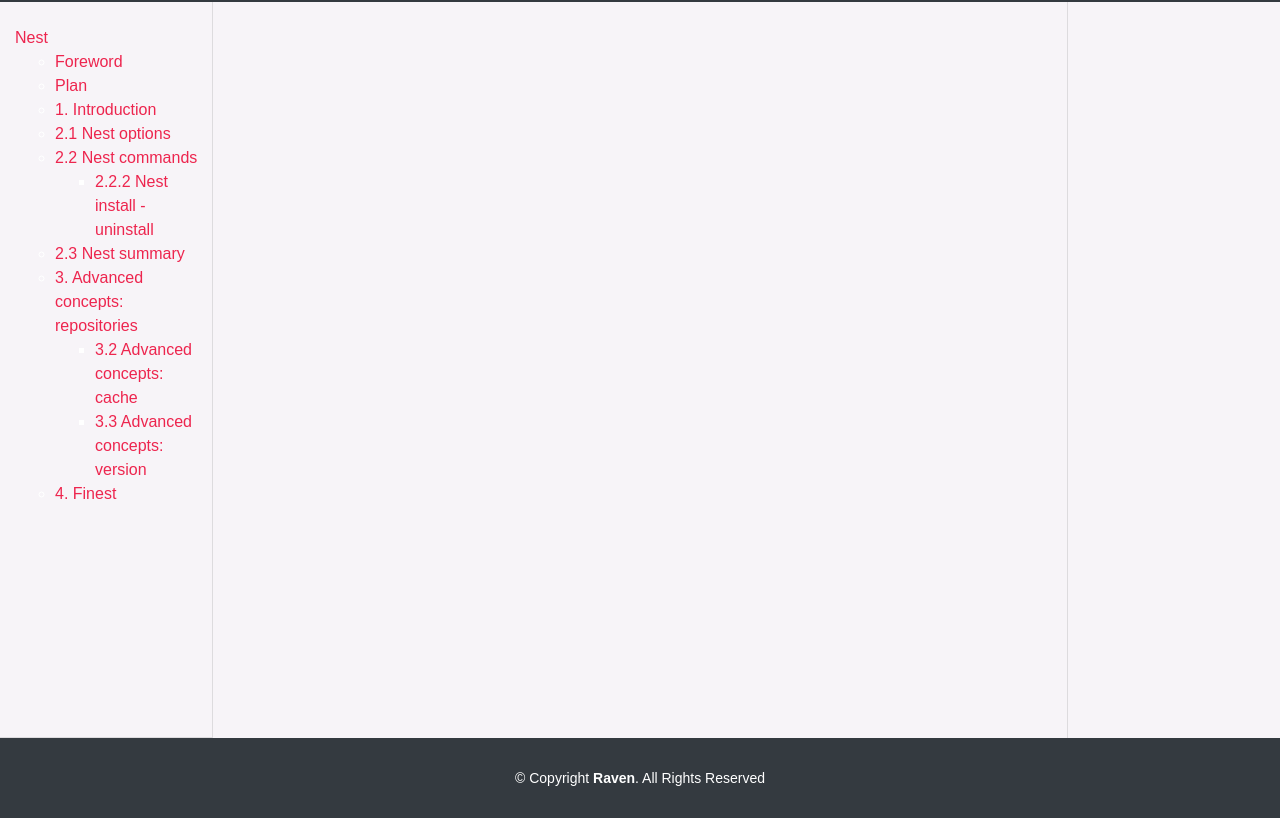
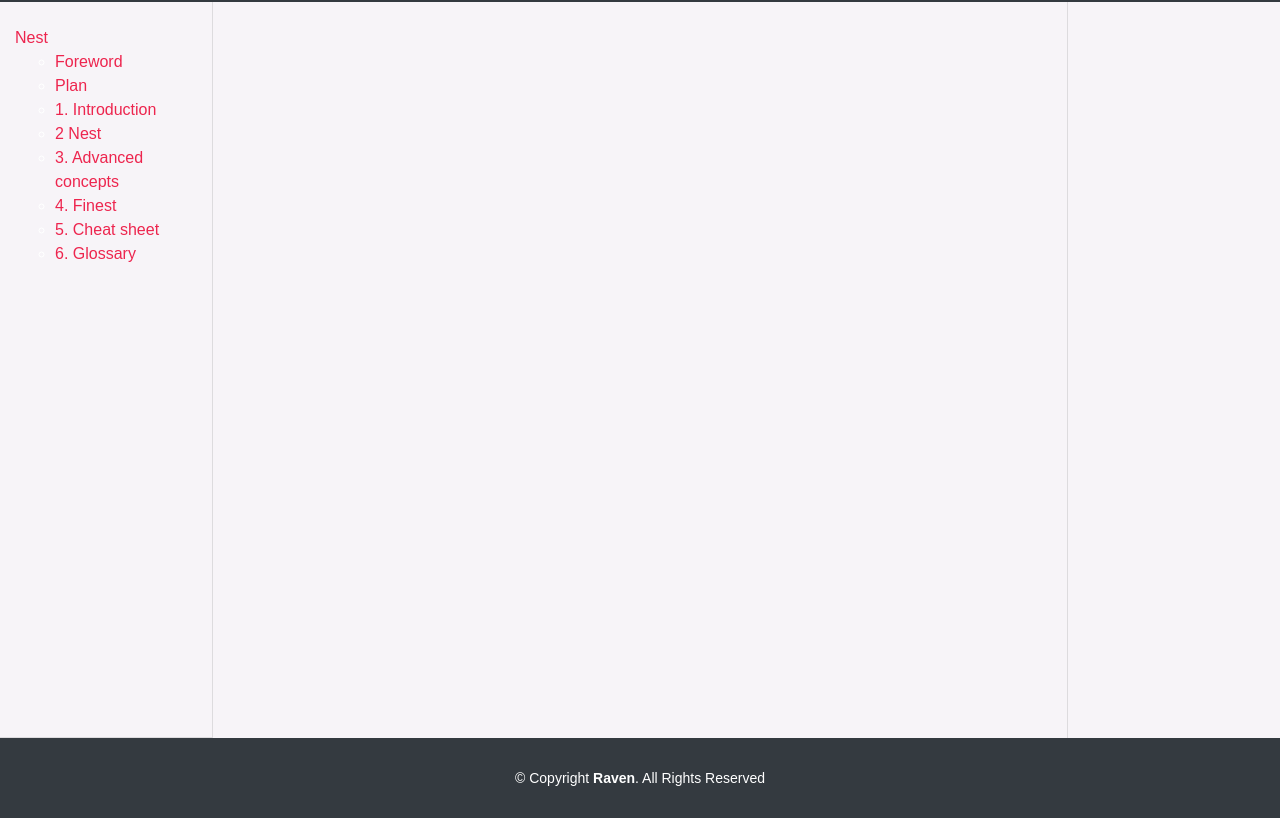
Before and after one commit to raven-os/guides-raven-os-org, a plain HTML site: page public/index.html in a window 1280 px wide. Shown: the part 73-891 px from the top of the page. Drawn offline with nearby package versions, Linux system fonts and the light colour scheme; no server answers.

Commit message:
Changed readmes to 1 file = 1 chapitre

```diff
--- a/public/index.html
+++ b/public/index.html
@@ -55,49 +55,29 @@
                       Introduction</a>
                   </li>
                   <li class="nav-item">
-                    <a href=javascript:getMarkdownContent("https://raw.githubusercontent.com/raven-os/getting-started/nest_wip/nest/03.nest_options.md")
-                      title="nest_options">2.1
-                      Nest options</a>
+                    <a href=javascript:getMarkdownContent("https://raw.githubusercontent.com/raven-os/getting-started/nest_wip/nest/03.nest.md")
+                      title="nest">2
+                      Nest</a>
                   </li>
                   <li class="nav-item">
-                    <a href=javascript:getMarkdownContent("https://raw.githubusercontent.com/raven-os/getting-started/nest_wip/nest/04.nest_pull.md")
-                      title="nest_pull">2.2
-                      Nest commands</a>
-                    <ul>
-                      <li class="nav-item">
-                        <a href=javascript:getMarkdownContent("https://raw.githubusercontent.com/raven-os/getting-started/nest_wip/nest/05.nest_install_uninstall.md")
-                          title="nest_install_uninstall">2.2.2
-                          Nest install - uninstall</a>
-                      </li>
-                    </ul>
+                    <a href=javascript:getMarkdownContent("https://raw.githubusercontent.com/raven-os/getting-started/nest_wip/nest/04.advanced_concepts.md")
+                      title="advanced_concepts">3.
+                      Advanced concepts</a>
                   </li>
                   <li class="nav-item">
-                    <a href=javascript:getMarkdownContent("https://raw.githubusercontent.com/raven-os/getting-started/nest_wip/nest/06.nest_summary.md")
-                      title="nest_summary">2.3
-                      Nest summary</a>
+                    <a href=javascript:getMarkdownContent("https://raw.githubusercontent.com/raven-os/getting-started/nest_wip/nest/05.finest.md")
+                      title="finest">4.
+                      Finest</a>
                   </li>
                   <li class="nav-item">
-                    <a href=javascript:getMarkdownContent("https://raw.githubusercontent.com/raven-os/getting-started/nest_wip/nest/07.advanced_concepts_repositories.md")
-                      title="advanced_concepts_repositories">3.
-                      Advanced concepts: repositories</a>
-                      <ul>
-
-                  <li class="nav-item">
-                      <a href=javascript:getMarkdownContent("https://raw.githubusercontent.com/raven-os/getting-started/nest_wip/nest/08.advanced_concepts_cache.md")
-                        title="advanced_concepts_cache">3.2
-                        Advanced concepts: cache</a>
-                    </li>
-                    <li class="nav-item">
-                      <a href=javascript:getMarkdownContent("https://raw.githubusercontent.com/raven-os/getting-started/nest_wip/nest/09.advanced_concepts_version_req.md")
-                        title="plan">3.3
-                        Advanced concepts: version</a>
-                    </li>
-                      </ul>
+                    <a href=javascript:getMarkdownContent("https://raw.githubusercontent.com/raven-os/getting-started/nest_wip/nest/06.cheat_sheet.md")
+                      title="cheat_sheet">5.
+                      Cheat sheet</a>
                   </li>
                   <li class="nav-item">
-                    <a href=javascript:getMarkdownContent("https://raw.githubusercontent.com/raven-os/getting-started/nest_wip/nest/10.finest_key_concepts.md")
-                      title="plan">4.
-                      Finest</a>
+                    <a href=javascript:getMarkdownContent("https://raw.githubusercontent.com/raven-os/getting-started/nest_wip/nest/07.glossary.md")
+                      title="glossary">6.
+                      Glossary</a>
                   </li>
                 </ul>
               </li>
```
